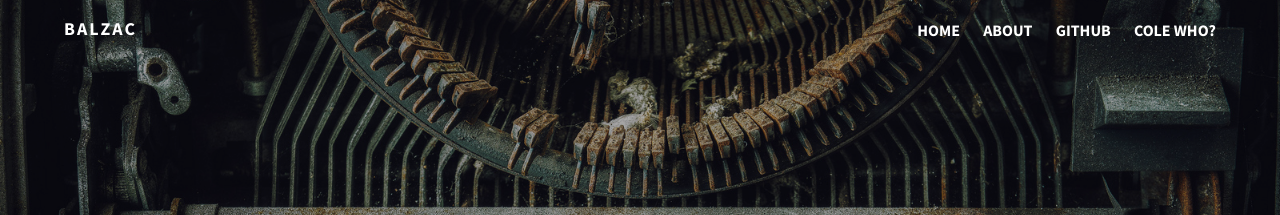
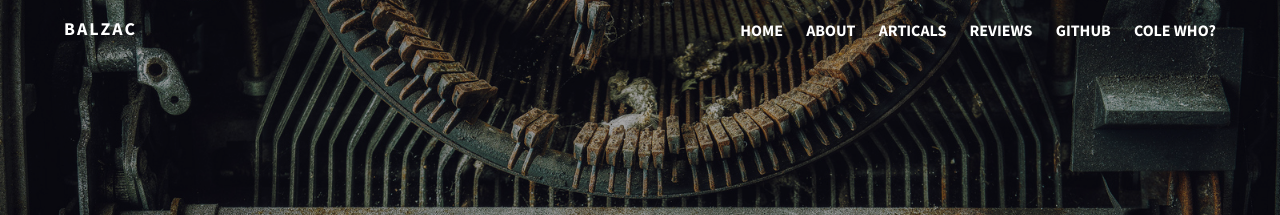
Before and after one commit to snowdj/testlab, a Jekyll site: the page built from _posts/2014-07-29-write-review.md, in a window 1280 px wide. Shown: the top 215 px of the page. Built offline with Jekyll 4.4.1, drawn with Linux system fonts in a browser that asks for light colours; comment, search, counter and statistics services are not loaded.

Commit message:
add new category

```diff
--- a/_config.yml
+++ b/_config.yml
@@ -27,8 +27,12 @@ tools:
 links:
   - title: About
     url: /about
+  - title: Articals
+    url: /articals
+  - title: Reviews
+    url: /reviews
   - title: Github
-    url: https://github.com/ColeTownsend/Balzac-for-Jekyll
+    url: http://snowdj.github.io/balzac
     external: true
   - title: Cole Who?
     url: http://coletownsend.com
--- a/_posts/2014-07-29-write-review.md
+++ b/_posts/2014-07-29-write-review.md
@@ -1,7 +1,7 @@
 ---
 layout: post
 title: "Start to write review"
-category: articles
+category: reviews
 tag: reviewstag
 context: "context."
 description: "descriptioin."
```
Also changed, not shown: reviews.md (added, +6 -0 lines).
